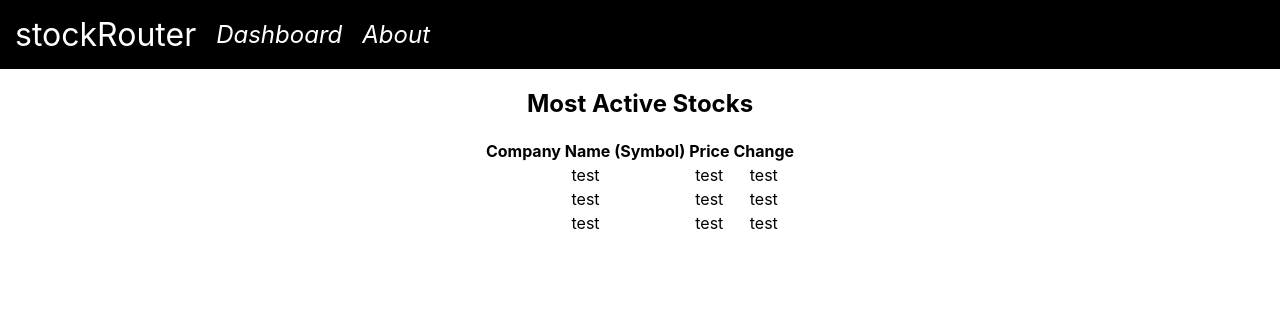
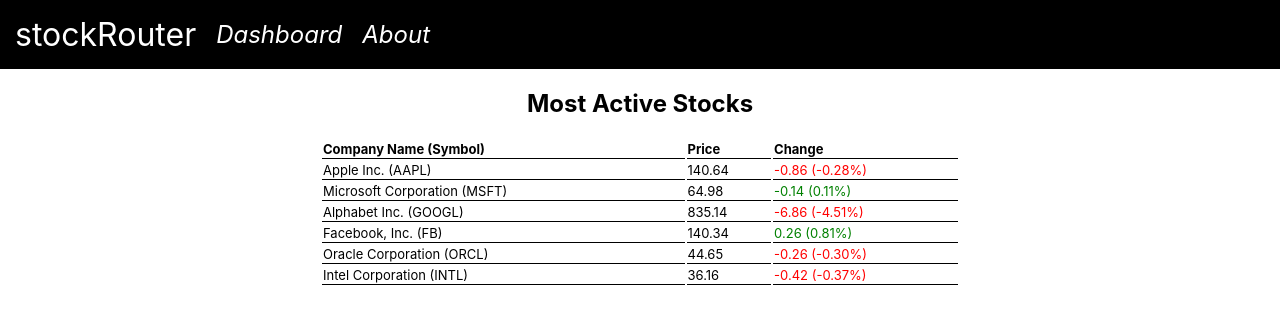
Before and after one commit to benburgos/react-router-lab, a React (Create React App) app: page /stocks in a window 1280 px wide. Shown: the top 324 px of the page. Built offline with nearby package versions, Linux system fonts and the light colour scheme.

Commit message:
adds table to dashboard

```diff
--- a/src/index.css
+++ b/src/index.css
@@ -34,7 +34,7 @@ code {
   margin-top: 5px;
   margin-left: 20px;
   font-style: italic;
-  font-size: .75em;
+  font-size: 0.75em;
 }
 
 .loader {
@@ -51,11 +51,31 @@ code {
 }
 
 @keyframes spin {
-  0% { transform: rotate(0deg); }
-  100% { transform: rotate(360deg); }
+  0% {
+    transform: rotate(0deg);
+  }
+  100% {
+    transform: rotate(360deg);
+  }
 }
 
 table {
   margin-left: auto;
   margin-right: auto;
+  text-align: left;
+  table-layout: auto;
+  width: 50%;
 }
+
+th, td {
+  font-size: small;
+  border-bottom: 1px solid black;
+}
+
+.change-red {
+  color: red;
+}
+
+.change-green {
+  color: green;
+}
--- a/src/pages/Dashboard.jsx
+++ b/src/pages/Dashboard.jsx
@@ -1,8 +1,8 @@
-import stocks from '../data/data'
+import stocks from '../data/data';
 
 export default function Dashboard() {
-    return(
-        <div className='dashboard-table'>
+  return (
+    <div className="dashboard-table">
       <h2>Most Active Stocks</h2>
       <table>
         <tr>
@@ -10,10 +10,18 @@ export default function Dashboard() {
           <th>Price</th>
           <th>Change</th>
         </tr>
-               <tr><td>test</td><td>test</td><td>test</td></tr>
-               <tr><td>test</td><td>test</td><td>test</td></tr>
-               <tr><td>test</td><td>test</td><td>test</td></tr>
+        {stocks.map(({ name, symbol, lastPrice, change, open }) => {
+          return (
+            <tr key={symbol}>
+              <td>{`${name} (${symbol})`}</td>
+              <td>{lastPrice}</td>
+              <td className={Math.sign(change) === -1 ? 'change-red':'change-green'}>
+                {`${(lastPrice - open).toFixed(2)} (${change.toFixed(2)}%)`}
+              </td>
+            </tr>
+          );
+        })}
       </table>
     </div>
-    )
+  );
 }
```
Lines whose indentation alone changed are shown as unchanged.
